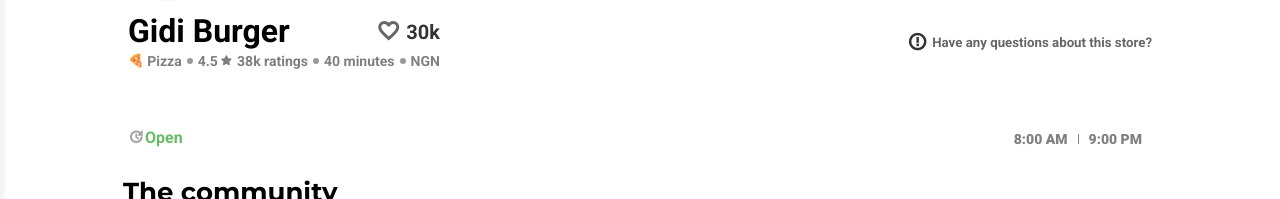
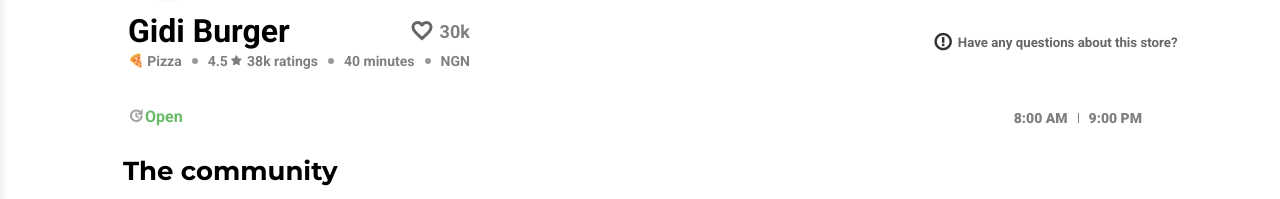
Before and after one commit to WameJoseph/ueme, a plain HTML site: page product.html in a window 1280 px wide. Shown: the part 381-580 px from the top of the page. Drawn offline with Linux system fonts and the light colour scheme.

Commit message:
Add files via upload

```diff
--- a/product.html
+++ b/product.html
@@ -89,9 +89,9 @@
     .main-container .box .container .brand-name .flex{display: flex; justify-content: space-between; width: 100%;  border:  1px; align-items: center;}
     .main-container .box .container .brand-name .flex h1{font-size: 24px; }
     .main-container .box .container .brand-name .flex span{display: flex; align-items: center; justify-content: center; flex-direction: column; margin-bottom: -5px; cursor: pointer;}
-    .main-container .box .container .brand-name .flex span i{width: 25px; font-size: 26px; font-weight: 800; color: rgb(0, 0, 0, 0.6); transition: 1s;}
-    .main-container .box .container .brand-name .flex span i:hover{width: 25px; font-size: 24px; font-weight: 800; color: rgb(0, 0, 0, 0.8);}
-    .main-container .box .container .brand-name .flex span h3{color: rgb(0, 0, 0, 0.6); font-size: 11px; margin-top: 3px;}
+    .main-container .box .container .brand-name .flex span i{width: 25px; font-size: 26px; font-weight: 800; color: gray; transition: 1s;}
+    .main-container .box .container .brand-name .flex span i:hover{width: 25px; font-size: 24px; font-weight: 800; color: gray;}
+    .main-container .box .container .brand-name .flex span h3{color: rgb(128, 128, 128, 0.8); font-size: 11px; margin-top: 3px;}
     .main-container .box .container .brand-name .category{display: flex; justify-content: left; align-items: center;  margin-top: 5px;   border:  1px silver; flex-direction: column; justify-content: left;}
     .main-container .box .container .brand-name .category .sp{display: flex; align-items: center; height: fit-content; justify-content: left; width: 100%; text-align: left; margin-bottom: 5px;}
     .main-container .box .container .brand-name .category a{font-weight: 600; font-size: 14px; font-family: 'Roboto', sans-serif; color: gray; display: flex; align-items: center; line-height: 12px; font-weight: 500; }
@@ -118,8 +118,8 @@
 
     .main-container .box .container .brand-name .flex span{display: flex; align-items: center; justify-content: right; flex-direction: row; margin-bottom: 0; cursor: pointer;}
     .main-container .box .container .brand-name .flex span i{width: 25px; font-size: 24px; font-weight: 800; color: rgb(0, 0, 0, 0.6); transition: 1s; margin-right: 5px;}
-    .main-container .box .container .brand-name .flex span i:hover{width: 25px; font-size: 24px; font-weight: 800; color: rgb(0, 0, 0, 0.8);}
-    .main-container .box .container .brand-name .flex span h3{color: rgb(0, 0, 0, 0.8); font-size: 20px; margin-top: 1px;}
+    .main-container .box .container .brand-name .flex span i:hover{width: 25px; font-size: 24px; font-weight: 800; color: gray;}
+    .main-container .box .container .brand-name .flex span h3{color: gray; font-size: 18px; margin-top: 1px;}
 
     .main-container .box .container .brand-name{ width: fit-content; }
     .main-container .box .container .brand-name .category{flex-direction: row; justify-content: left;}
@@ -160,16 +160,16 @@
     .main-container .box .brand .logo{width: 80px; height: 80px; border-radius: 50%; background-color: white; display: flex; justify-content: center; align-items: center; position: relative; bottom: 35px; margin-left: 10%;  border-radius: 50%;}
     .main-container .box .brand .logo img{width: 60px; height: 60px; border-radius: 100%;}
 
-    .main-container .box .container{display: flex; padding: 0 10%; align-items: center; margin-top: -20px; justify-content: space-between;}
+    .main-container .box .container{display: flex; padding: 0 8% 0 10%; align-items: center; margin-top: -20px; justify-content: space-between;}
     .main-container .box .container .brand-name{ width: fit-content; }
     .main-container .box .container .brand-name .flex h1{font-size: 32px;}
     .main-container .box .container .brand-name .category{display: flex; justify-content: left; align-items: center; color: rgb(0, 0, 0, 0.6); margin-top: 5px;}
     .main-container .box .container .brand-name .category a{font-weight: 600; font-size: 14px; font-family: 'Roboto', sans-serif; color: rgb(0, 0, 0, 0.5); display: flex; align-items: center;}
-    .main-container .box .container .brand-name .category .dot{border:  1px rgb(0, 0, 0, 0.4); width: 6px; height: 6px; background-color: rgb(0, 0, 0, 0.4); margin: 0 5px; border-radius: 100%;}
+    .main-container .box .container .brand-name .category .dot{border:  1px rgb(0, 0, 0, 0.4); width: 6px; height: 6px; background-color: rgb(0, 0, 0, 0.4); margin: 0 10px; border-radius: 100%;}
     .main-container .box .container .exclamation{ border:  1px silver; display: flex; align-items: center; justify-content: space-between; color: rgb(0, 0, 0, 0.6);}
     .main-container .box .container .exclamation i{color: rgb(0, 0, 0, 0.8); font-size: 20px; font-weight: bolder; margin-right: 5px;}
 
-    .main-container .box .status{width: 80%; margin: 0 auto; display: flex; justify-content: left; align-items: center; margin-top: 4%; height: fit-content;}
+    .main-container .box .status{width: 80%; margin: 0 auto; display: flex; justify-content: left; align-items: center; margin-top: 30px; height: fit-content;}
 
 }
 </style>
```
